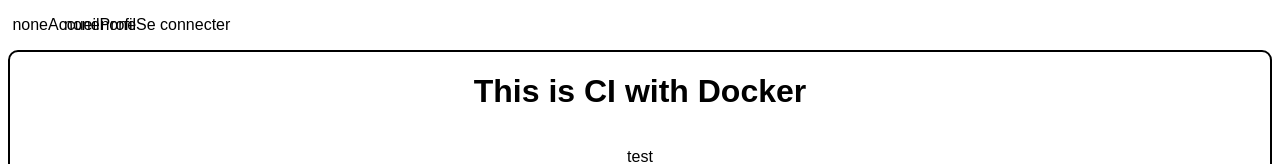
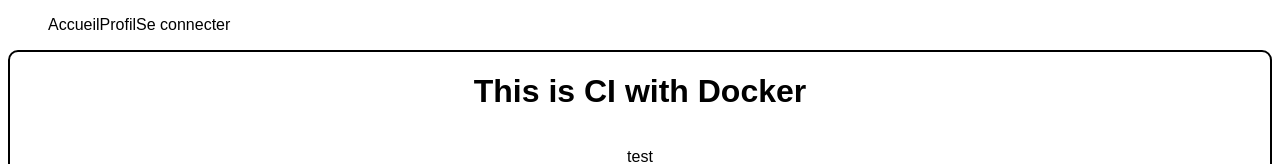
Before and after one commit to GaudinVincent/ci-with-docker, a plain HTML site: page index.html in a window 1280 px wide. Shown: the top 164 px of the page. Drawn offline with Linux system fonts and the light colour scheme.

Commit message:
update stylesheet

```diff
--- a/style.css
+++ b/style.css
@@ -4,7 +4,7 @@ body {
 #main-navbar {
   display: flex;
   gap: 5;
-  list-style: "none";
+  list-style: none;
 }
 #banner {
   display: flex;
```
